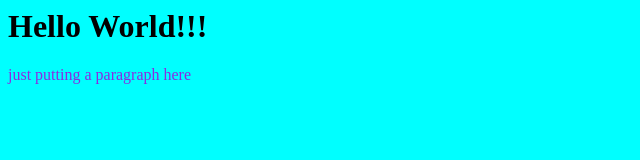
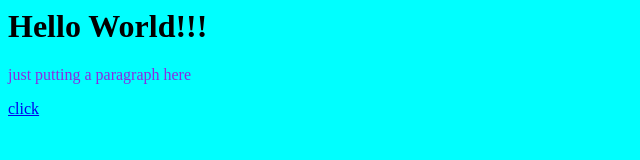
Before and after one commit to Dalaniz1/personal, a plain HTML site: page githubTest/test.html in a window 1280 px wide. Shown: the full height of the page, 0-640 px from the left. Drawn offline with Linux system fonts and the light colour scheme.

Commit message:
added google link

```diff
--- a/githubTest/test.html
+++ b/githubTest/test.html
@@ -8,5 +8,6 @@
 <body>
     <h1>Hello World!!!</h1>
     <p>just putting a paragraph here</p>
+    <a href="http://www.google.com">click</a>
 </body>
 </html>
```
